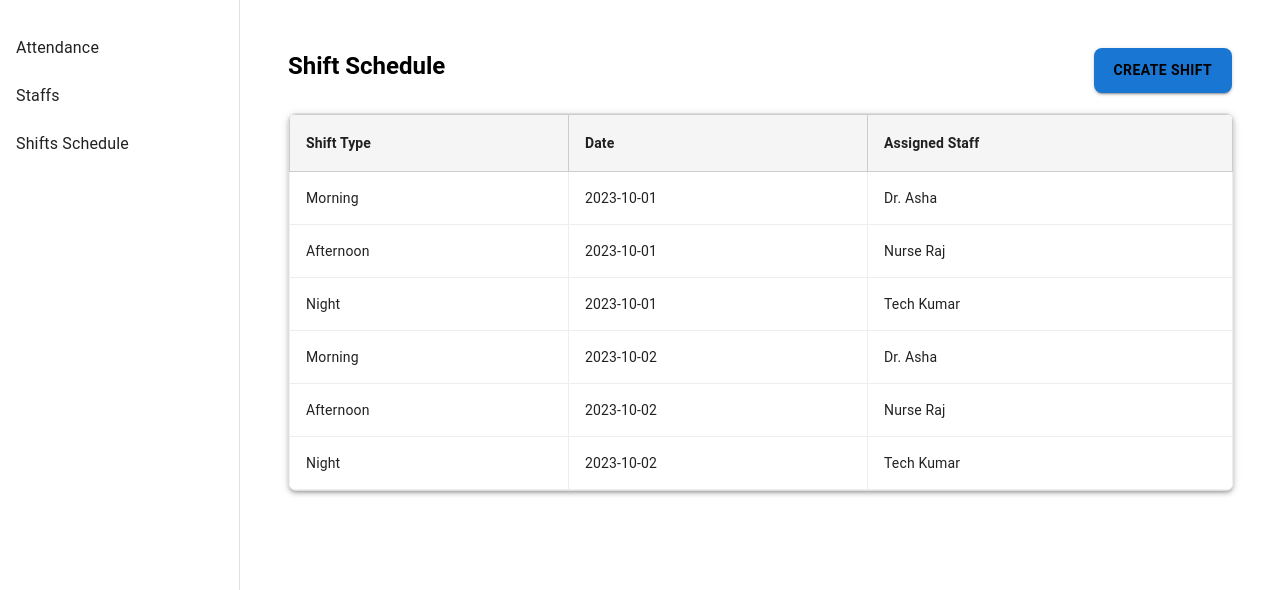
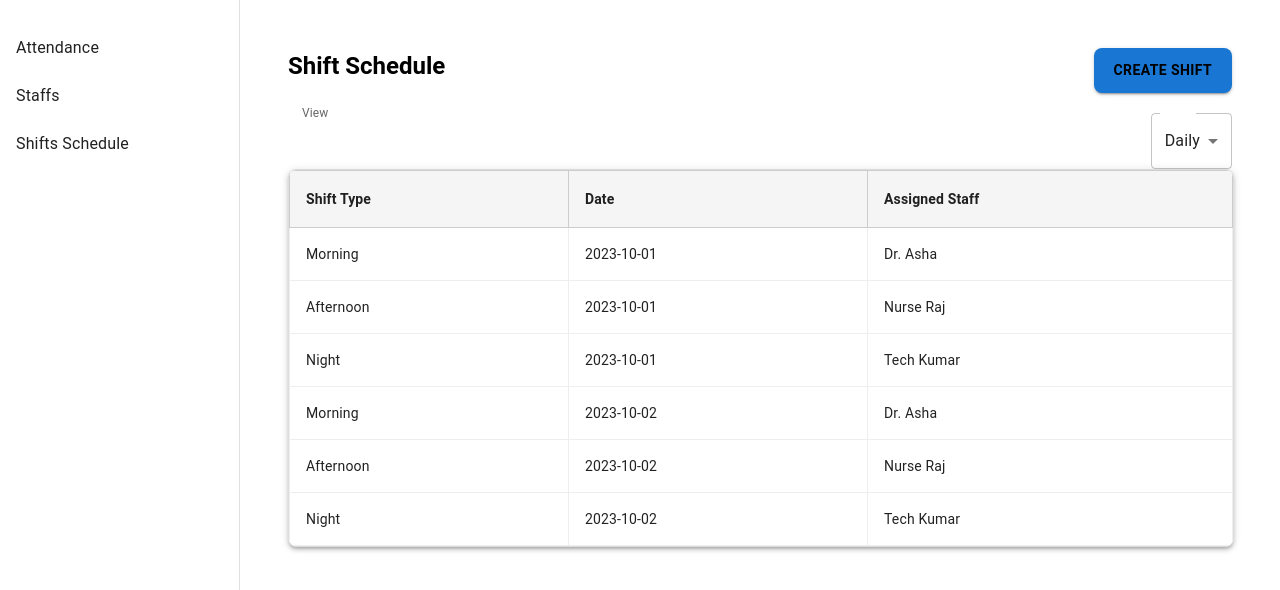
Before and after one commit to chandanuidevops/hcl, a React (Create React App) app: page /shifts in a window 1280 px wide. Shown: the top 590 px of the page. Built offline with nearby package versions, Linux system fonts and the light colour scheme; no server answers.

Commit message:
G Pavan Kumar - dropdown to view weekly or daily shifts data

```diff
--- a/src/Components/ShiftSchedulerDialog.tsx
+++ b/src/Components/ShiftSchedulerDialog.tsx
@@ -26,7 +26,7 @@ const ShiftSchedulerDialog: React.FC<ShiftSchedulerDialogProps> = ({ open, onClo
 
     const handleSave = () => {
         if (date && shift && staff) {
-            onSave({ date, shift, staff });
+            // onSave({ date, shift, staff });
             handleClose();
         }
     };
@@ -89,7 +89,7 @@ const ShiftSchedulerDialog: React.FC<ShiftSchedulerDialogProps> = ({ open, onClo
                 <Button onClick={handleClose} color="secondary">
                     Cancel
                 </Button>
-                <Button onClick={handleSave} variant="contained" color="primary">
+                <Button onClick={handleSave} variant="contained" color="primary" disabled={!date || !shift || !staff}>
                     Save
                 </Button>
             </DialogActions>
--- a/src/pages/ShiftSchedulerPage.tsx
+++ b/src/pages/ShiftSchedulerPage.tsx
@@ -1,9 +1,14 @@
-import React, { useEffect } from "react";
+import React, { useEffect, useState } from "react";
 import { API_ENDPOINT } from "../Config/configDetails";
 import {
     Box,
     Button,
+    FormControl,
+    InputLabel,
+    MenuItem,
     Paper,
+    Select,
+    SelectChangeEvent,
     Table,
     TableBody,
     TableCell,
@@ -17,8 +22,17 @@ import axios from "axios";
 
 const ShiftSchedulerPage = () => {
 
+ const [view, setView] = useState("daily");
+ const [open, setOpen] = React.useState(false);
 
- const [open, setOpen] = React.useState(false);
+
+
+    const handleChange = (event: SelectChangeEvent) => {
+        setView(event.target.value);
+        console.log("View changed to:", event.target.value);
+    };
+
+
     const handleSave = (data:any) => {
         // Logic to save the shift data
         try{
@@ -77,6 +91,18 @@ const ShiftSchedulerPage = () => {
                     Create Shift
             </Button>
             </Box>
+            <FormControl sx={{ display: 'flex', justifyContent: 'flex-end', alignItems: 'flex-end' }}>
+            <InputLabel id="view-label">View</InputLabel>
+            <Select
+                labelId="view-label"
+                value={view}
+                label="View"
+                onChange={handleChange}
+            >
+                <MenuItem value="daily">Daily</MenuItem>
+                <MenuItem value="weekly">Weekly</MenuItem>
+            </Select>
+        </FormControl>
             <TableContainer
                 component={Paper}
                 sx={{ border: "1px solid #ddd", borderRadius: 2, boxShadow: 3 }}
```
